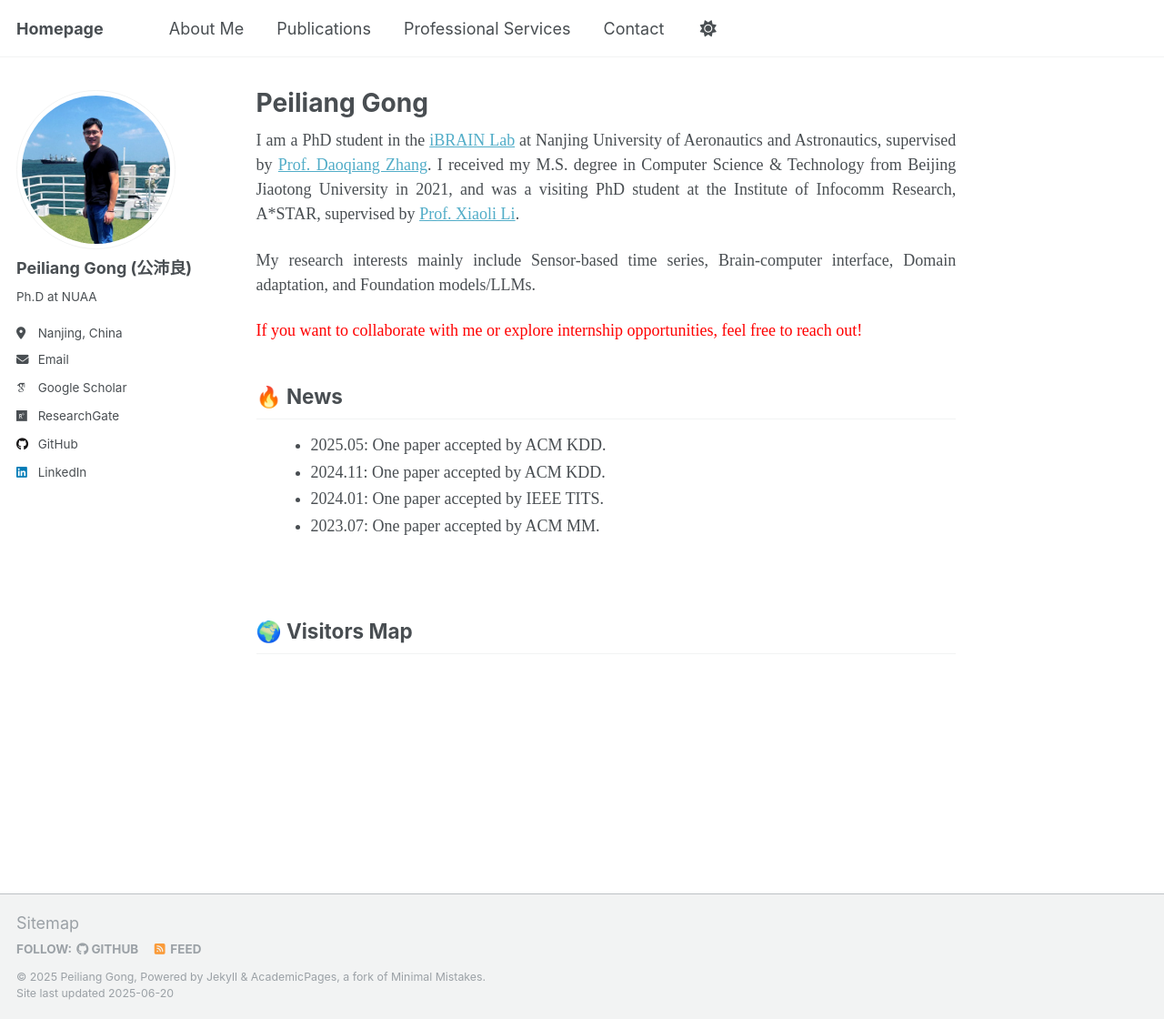
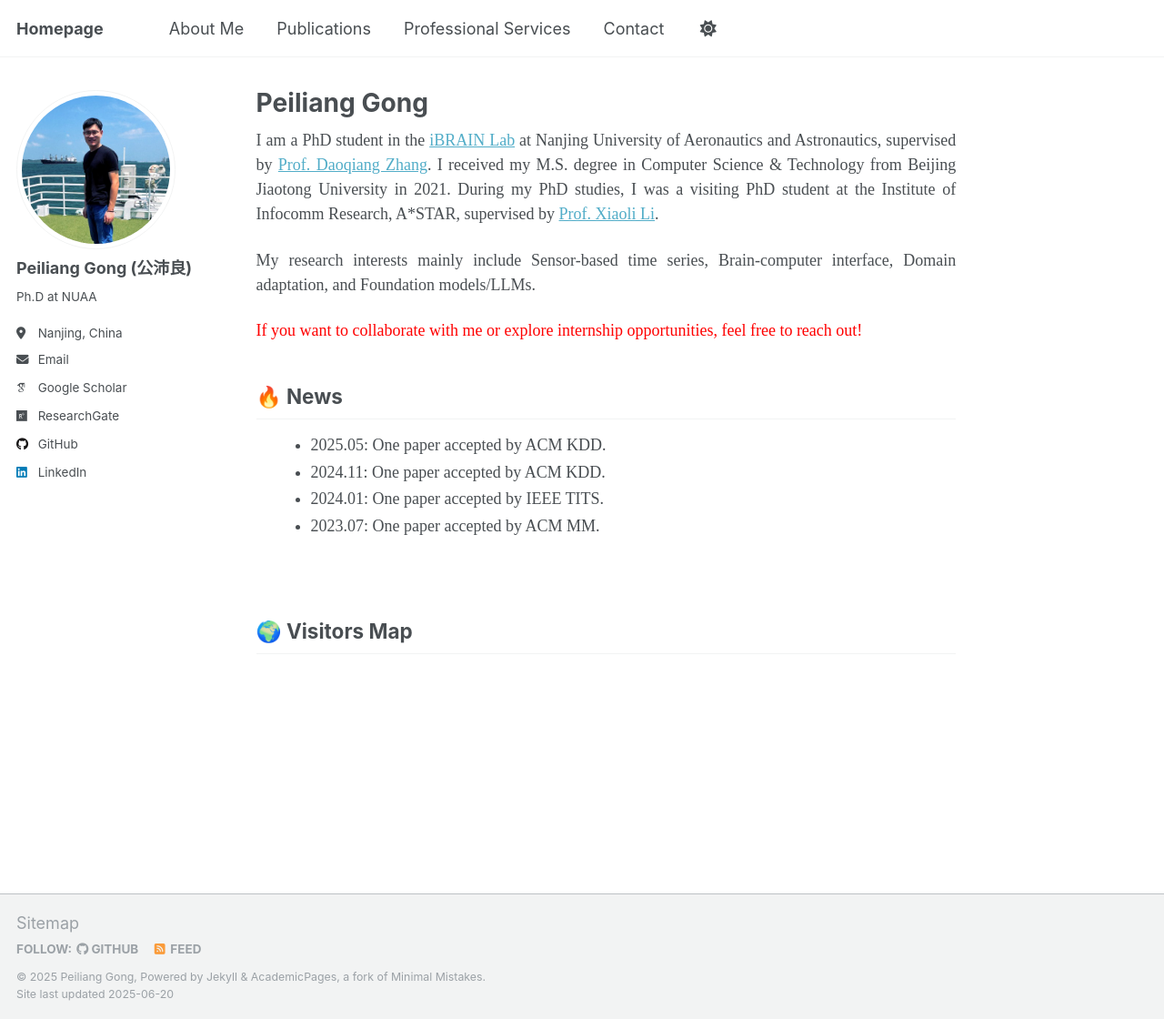
Before and after one commit to Tokenmw/Tokenmw.github.io, a Jekyll site: the page built from _pages/about.md, in a window 1280 px wide and 1120 px high. Shown: the whole window at 91% size. Built offline with Jekyll 4.4.1, drawn with Linux system fonts in a browser that asks for light colours; some web fonts are replaced; a script that is not in the unit is left out.

Commit message:
Update about.md

```diff
--- a/_pages/about.md
+++ b/_pages/about.md
@@ -18,7 +18,7 @@
 
 <!-- About Me -->
 <div style="font-family: 'Times New Roman', serif; text-align: justify;">
-<p>I am a PhD student in the <a href="https://ibrain.nuaa.edu.cn/">iBRAIN Lab</a> at Nanjing University of Aeronautics and Astronautics, supervised by <a href="https://parnec.nuaa.edu.cn/zhangdq/">Prof. Daoqiang Zhang</a>. I received my M.S. degree in Computer Science & Technology from Beijing Jiaotong University in 2021, and was a visiting PhD student at the Institute of Infocomm Research, A*STAR, supervised by <a href="https://personal.ntu.edu.sg/xlli/">Prof. Xiaoli Li</a>.</p>
+<p>I am a PhD student in the <a href="https://ibrain.nuaa.edu.cn/">iBRAIN Lab</a> at Nanjing University of Aeronautics and Astronautics, supervised by <a href="https://parnec.nuaa.edu.cn/zhangdq/">Prof. Daoqiang Zhang</a>. I received my M.S. degree in Computer Science & Technology from Beijing Jiaotong University in 2021. During my PhD studies, I was a visiting PhD student at the Institute of Infocomm Research, A*STAR, supervised by <a href="https://personal.ntu.edu.sg/xlli/">Prof. Xiaoli Li</a>.</p>
 
 <p>My research interests mainly include Sensor-based time series, Brain-computer interface, Domain adaptation, and Foundation models/LLMs.</p>
 </div>
@@ -33,7 +33,7 @@
 <!-- Visitor Map -->
 <div style="font-family: 'Times New Roman', serif;">
 <h2>🌍 Visitors Map</h2>
-<div style="text-align: center; margin-top: 20px; transform: scale(0.4); transform-origin: top center;">
+<div style="text-align: center; transform: scale(0.3); transform-origin: top center;">
 <script type="text/javascript" id="clstr_globe" src="//clustrmaps.com/globe.js?d=5st2g4bl81qeCCobOUfMInvv1O7ym540NlzpNwnL1-I"></script>
 </div>
 </div>
```
